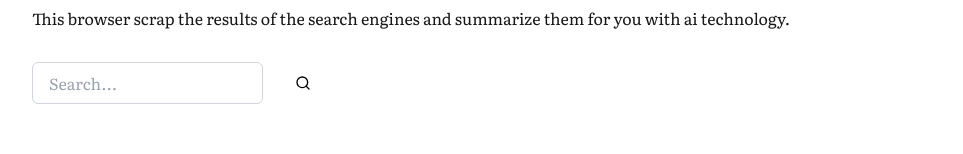
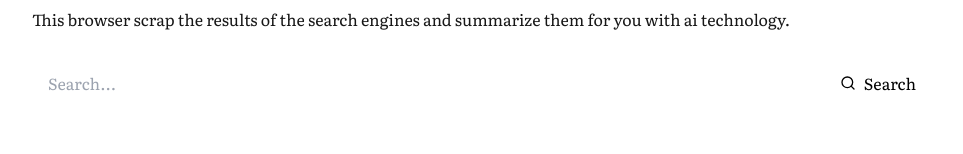
Before and after one commit to Rafacv23/digger-browser, a Next.js app: page / in a window 1280 px wide. Shown: the part 433-587 px from the top of the page, without its empty margins (158-1121 px from the left). Built offline with nearby package versions, Linux system fonts and the light colour scheme.

Commit message:
Refactor SearchForm layout and styling for improved usability and accessibility

```diff
--- a/src/components/SearchForm.tsx
+++ b/src/components/SearchForm.tsx
@@ -12,7 +12,7 @@ export default function SearchForm({
 }) {
   return (
     <form onSubmit={handleSubmit} method="get" className="flex gap-4 flex-col">
-      <div className="flex gap-4">
+      <div className="flex gap-2 justify-between">
         <label htmlFor="q" className="sr-only">
           Search query
         </label>
@@ -25,7 +25,7 @@ export default function SearchForm({
           min={2}
           max={60}
           disabled={loading}
-          className="px-4 py-2 border border-gray-300 rounded-md text-black"
+          className="px-4 py-2 focus:outline-primary focus:outline rounded-md text-black w-full"
           onClick={() => setShowMenu(true)}
         />
         <button
@@ -36,7 +36,10 @@ export default function SearchForm({
           {loading ? (
             <LoaderCircle className="animate-spin" size={16} />
           ) : (
-            <Search size={16} />
+            <span className="flex items-center gap-2">
+              <Search size={16} />
+              Search
+            </span>
           )}
         </button>
       </div>
```
